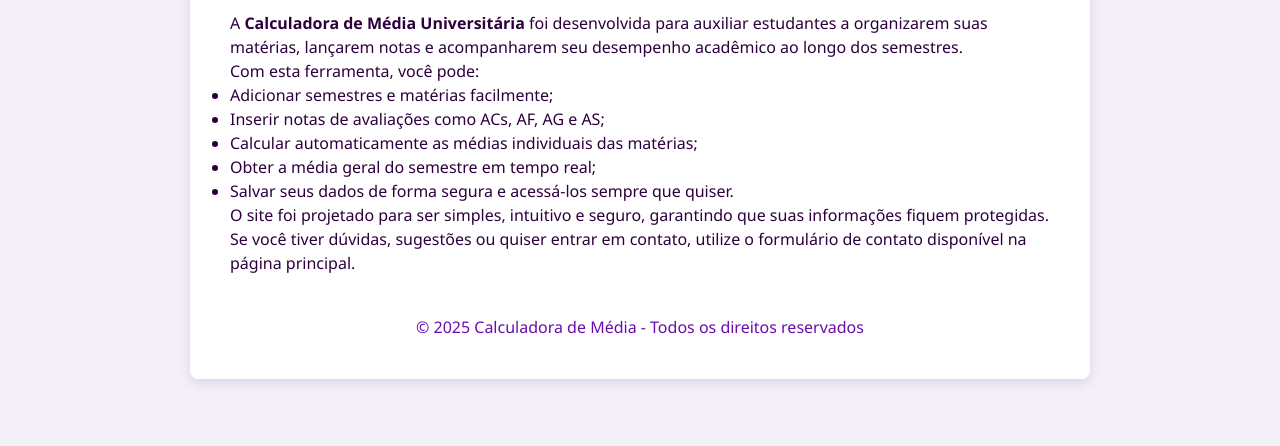
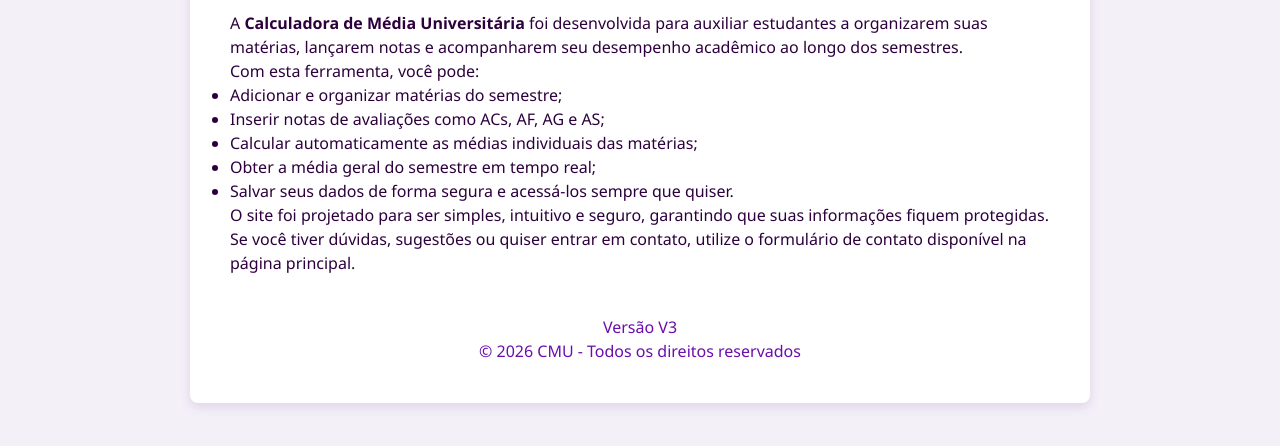
Before and after one commit to Matheusiannaccone/CMU, a website with bundled scripts: page public/sobre.html in a window 1280 px wide. Shown: the part 212-658 px from the top of the page. Built offline with nearby package versions, Linux system fonts and the light colour scheme.

Commit message:
Adição de campo de identificação da versão atual na página sobre.html e atualização do README

```diff
--- /dev/null
+++ b/public/js/config.js
@@ -0,0 +1 @@
+export const APP_VERSION = "V3";
--- /dev/null
+++ b/public/js/sobre.js
@@ -0,0 +1,3 @@
+import { APP_VERSION } from "./config.js";
+
+document.getElementById("app-version").textContent = APP_VERSION;
--- a/public/sobre.html
+++ b/public/sobre.html
@@ -29,7 +29,7 @@
       Com esta ferramenta, você pode:
     </p>
     <ul>
-      <li>Adicionar semestres e matérias facilmente;</li>
+      <li>Adicionar e organizar matérias do semestre;</li>
       <li>Inserir notas de avaliações como ACs, AF, AG e AS;</li>
       <li>Calcular automaticamente as médias individuais das matérias;</li>
       <li>Obter a média geral do semestre em tempo real;</li>
@@ -48,10 +48,12 @@
   </section>
 
   <footer>
-    &copy; 2025 Calculadora de Média - Todos os direitos reservados
+    <p>Versão <span id="app-version"></span></p>
+    &copy; 2026 CMU - Todos os direitos reservados
   </footer>
 </div>
 
 <script src="js/theme.js" type="module"></script>
+<script src="js/sobre.js" type="module"></script>
 </body>
 </html>
```
Also changed, not shown: public/README.md.
